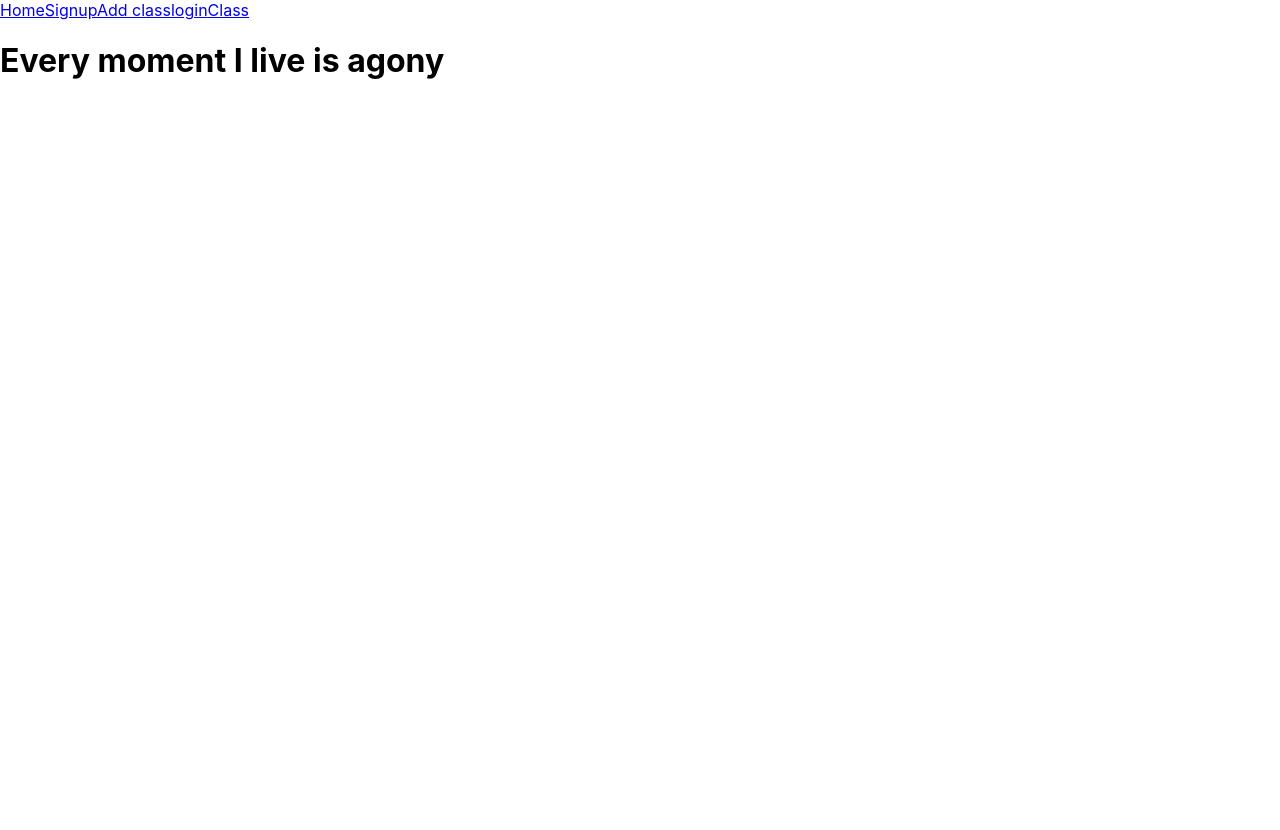
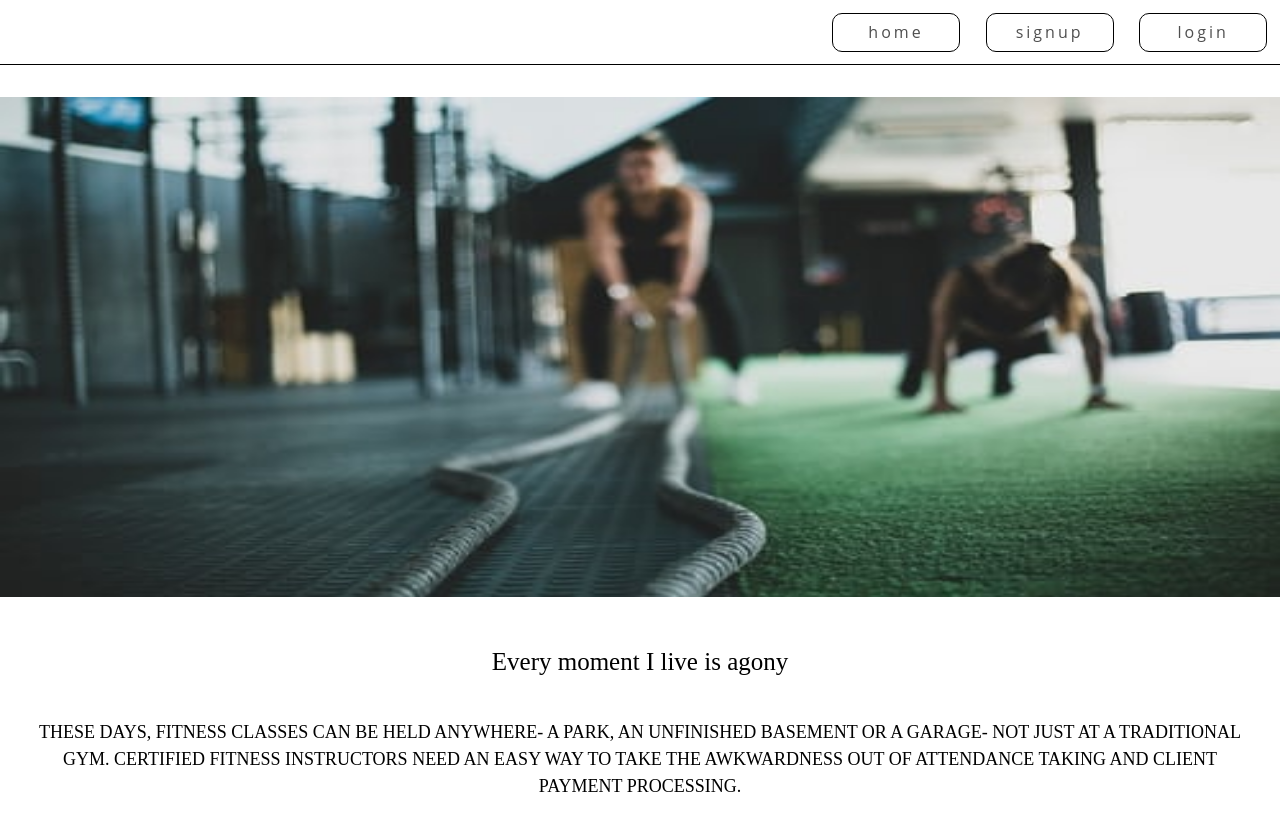
Before and after one commit to build-week-anytime-fitness-1/front-end, a React (Create React App) app in the folder anytime-fitness/: page / in a window 1280 px wide. Shown: the top 830 px of the page. Before the commit the page ends 800 px from the top, so only its background shows below. Built offline with nearby package versions, Linux system fonts and the light colour scheme.

Commit message:
Added Styling

```diff
--- a/anytime-fitness/public/index.html
+++ b/anytime-fitness/public/index.html
@@ -3,6 +3,9 @@
   <head>
     <meta charset="utf-8" />
     <link rel="icon" href="%PUBLIC_URL%/favicon.ico" />
+    <link rel="preconnect" href="https://fonts.googleapis.com">
+    <link rel="preconnect" href="https://fonts.gstatic.com" crossorigin>
+    <link href="https://fonts.googleapis.com/css2?family=Lato&display=swap" rel="stylesheet">
     <meta name="viewport" content="width=device-width, initial-scale=1" />
     <meta name="theme-color" content="#000000" />
     <meta
--- a/anytime-fitness/src/App.css
+++ b/anytime-fitness/src/App.css
@@ -1,38 +1,202 @@
-.App {
+html, body, div, span, applet, object, iframe,
+h1, h2, h3, h4, h5, h6, p, blockquote, pre,
+a, abbr, acronym, address, big, cite, code,
+del, dfn, em, img, ins, kbd, q, s, samp,
+small, strike, strong, sub, sup, tt, var,
+b, u, i, center,
+dl, dt, dd, ol, ul, li,
+fieldset, form, label, legend,
+table, caption, tbody, tfoot, thead, tr, th, td,
+article, aside, canvas, details, embed,
+figure, figcaption, footer, header, hgroup,
+menu, nav, output, ruby, section, summary,
+time, mark, audio, video {
+	margin: 0;
+	padding: 0;
+	font-size: 100%;
+	font: inherit;
+	vertical-align: baseline;
+}
+/* HTML5 display-role reset for older browsers */
+article, aside, details, figcaption, figure,
+footer, header, hgroup, menu, nav, section {
+	display: block;
+}
+a{
+	text-decoration:none;
+	font-family: 'Open Sans', sans-serif;
+	color:#4f4f4f;}
+ol, ul {
+	list-style: none;
+}
+blockquote, q {
+	quotes: none;
+}
+blockquote:before, blockquote:after,
+q:before, q:after {
+	content: '';
+	content: none;
+}
+table {
+	border-spacing: 0;
+}
+html{
+    font-size:62.5%;
+}
+body {
+    font-size:1.6rem;
+    line-height:1.5;
+
+}
+
+*{
+    box-sizing: border-box;
+    padding: 0;
+    margin: 0;
+    max-width:100%;
+  /*put a border around everything to see where it stops and starts*/
+    /* border:1px solid grey; */
+  font-family: 'Open Sans', sans-serif;
+  font-family: 'Lato', sans-serif;
+}
+
+/* Main Styling */
+#root {
+  display: flex;
+  flex-direction: column;
+}
+
+a {
+  padding:0.5%;
+	margin:1%;
+	text-align: center;
+	color:;
+	width: 10%;
+	letter-spacing:3px;
+	border-radius:10px;
+	transition: 1s;
+  border: 1.5px solid black;
+}
+
+a:hover {
+	background-color: black;
+	color:white;
+}
+
+nav {
+  width: 100%;
+  display: flex;
+  justify-content: flex-end;
+  border-bottom: 1px solid black;
+  margin-bottom: 2.5%;
+}
+
+img {
+  width: 100%;
+  height: 500px;
+}
+
+.home {
   text-align: center;
 }
-
-.App-logo {
-  height: 40vmin;
-  pointer-events: none;
+.home p {
+  margin:3%;
+  font-size: large;
 }
 
-@media (prefers-reduced-motion: no-preference) {
-  .App-logo {
-    animation: App-logo-spin infinite 20s linear;
-  }
+h1 {
+  font-size: 2.5rem;
+  margin-top: 3%;
+}
+h2 {
+  margin-top: 5%;
+}
+#loginForm {
+  border: 1px solid black;
+  border-radius: 10px;
+  display: flex;
+  justify-content: center;
+  flex-direction: column;
+  width: 25%;
+  text-align: center;
+  align-self: center;
 }
 
-.App-header {
-  background-color: #282c34;
-  min-height: 100vh;
+label {
+  margin: 3%;
+}
+input {
+  margin-left: 3%;
+}
+
+.signup {
+  border: 1px solid black;
+  border-radius: 10px;
   display: flex;
   flex-direction: column;
-  align-items: center;
-  justify-content: center;
-  font-size: calc(10px + 2vmin);
-  color: white;
+  width: 68%;
+  text-align: center;
+  align-self: center;
 }
 
-.App-link {
-  color: #61dafb;
+.signup h2 {
+  font-size: 2.5rem;
 }
 
-@keyframes App-logo-spin {
-  from {
-    transform: rotate(0deg);
-  }
-  to {
-    transform: rotate(360deg);
-  }
+.signup label {
+  display: flex;
+  justify-content: center;
 }
+
+
+
+#classCreate {
+  border: 1px solid black;
+  border-radius: 10px;
+  display: flex;
+  flex-direction: column;
+  width: 68%;
+  text-align: center;
+  align-self: center;
+  margin: 2%;
+  padding: 2%;
+}
+
+#classCreate label {
+  margin: 1%;
+}
+button {
+  margin: 2%;
+  padding: .7%;
+  width: 20%;
+  align-self: center;
+}
+
+#classCreate h2 {
+  margin: 2%;
+  font-size: 2.5rem;
+}
+
+.ClassPage {
+  display: flex;
+  flex-direction: column;
+  width: 45%;
+  text-align: center;
+  align-self: center;
+  margin: 2%;
+  padding: 2%;
+}
+
+.ClassPage h2 {
+  border-bottom: 1px solid black;
+  font-size: 2.5rem;
+  margin: 2%;
+}
+
+.ClassPage p {
+  padding: 1%;
+}
+
+.workout-card {
+
+}
--- a/anytime-fitness/src/App.js
+++ b/anytime-fitness/src/App.js
@@ -8,7 +8,7 @@ function App() {
     <div className='App'>
       <header className='App-header'>
         {<InstructorForm/>}
-          </header>
+      </header>
     </div>
   );
 }
--- a/anytime-fitness/src/components/ClassCreate.js
+++ b/anytime-fitness/src/components/ClassCreate.js
@@ -39,8 +39,8 @@ export default function ClassCreate() {
       });
   };
   return (
-    <div>
-      <form id='classFillOut' onSubmit={handleSubmit}>
+      <form id='classCreate' onSubmit={handleSubmit}>
+        <h2>Create a Class</h2>
         <label>
           Name:
           <input
@@ -53,7 +53,7 @@ export default function ClassCreate() {
           />
         </label>
         <label>
-          Instructor ID
+          Instructor:
           <input
             name='instructor_id'
             type='number'
@@ -150,6 +150,5 @@ export default function ClassCreate() {
           Create Class
         </button>
       </form>
-    </div>
   );
 }
--- a/anytime-fitness/src/components/ClassPage.js
+++ b/anytime-fitness/src/components/ClassPage.js
@@ -23,14 +23,13 @@ export default function ClassPage() {
 
     return (
       <div className="ClassPage">
-              <p>{workout.class_name}</p>
-              <p>{workout.type}</p>
-              <p>{workout.time}</p>
-              <p>{workout.date}</p>
-              <p>{workout.duration}</p>
-              <p>{workout.intensity}</p>
-              <p>{workout.location}</p>
-              <p>{workout.max_class_size}</p>
+              <h2>{workout.class_name}</h2>
+              <p>Workout Type: {workout.type}</p>
+              <p>Time/Date: {workout.time}, {workout.date}</p>
+              <p>Class Duration: {workout.duration}</p>
+              <p>Intensity Level: {workout.intensity}</p>
+              <p>Workout Location: {workout.location}</p>
+              <p>Class Size: {workout.max_class_size}</p>
       </div>
     );
 }
--- a/anytime-fitness/src/components/Home.js
+++ b/anytime-fitness/src/components/Home.js
@@ -1,5 +1,14 @@
+import fitness from '../images/fitness.jpg'
+
+
 export default function Home(){
     return(
-        <h1>Every moment I live is agony</h1>
+        <div className='home'>
+            <img src={fitness} alt='fitness' />
+            <h1>Every moment I live is agony</h1>
+            <p>
+            THESE DAYS, FITNESS CLASSES CAN BE HELD ANYWHERE- A PARK, AN UNFINISHED BASEMENT OR A GARAGE- NOT JUST AT A TRADITIONAL GYM. CERTIFIED FITNESS INSTRUCTORS NEED AN EASY WAY TO TAKE THE AWKWARDNESS OUT OF ATTENDANCE TAKING AND CLIENT PAYMENT PROCESSING.
+            </p>
+        </div>
     )
 }
--- a/anytime-fitness/src/components/Login.js
+++ b/anytime-fitness/src/components/Login.js
@@ -34,7 +34,7 @@ const LoginForm = () => {
                     onChange={onChange}
                 />
             </label>
-            <label>PassWord:
+            <label>Password:
                 <input
                     value={loginForm.password}
                     name='password'
--- a/anytime-fitness/src/components/NavBar.js
+++ b/anytime-fitness/src/components/NavBar.js
@@ -1,16 +1,15 @@
 import React from 'react';
 import { Link } from 'react-router-dom';
+import App from '../App.css';
 
 const NavBar = () => {
 
     return (
         <div>
             <nav id='nav-bar' >
-                <Link to='/'>Home</Link>
-                <Link to='/client'>Signup</Link>
-                <Link to='/add-class'>Add class</Link>
+                <Link to='/'>home</Link>
+                <Link to='/client'>signup</Link>
                 <Link to='/login'>login</Link>
-                <Link to='/class'>Class</Link>
             </nav>
         </div>
     );
--- a/anytime-fitness/src/components/UserForm.js
+++ b/anytime-fitness/src/components/UserForm.js
@@ -26,7 +26,7 @@ export default function UserForm() {
     };
 
     return (
-        <form className='form container' onSubmit={onSubmit}>
+        <form className='signup' onSubmit={onSubmit}>
             <div>
                 <h2>Sign Up</h2>
                 <label>First Name:
@@ -69,6 +69,7 @@ export default function UserForm() {
                         onChange={onChange}
                     />
                 </label>
+                <button onSubmit={onSubmit}>Submit</button>
             </div>
         </form>
     )
```
Also changed, not shown: anytime-fitness/src/images/fitness.jpg (added).
